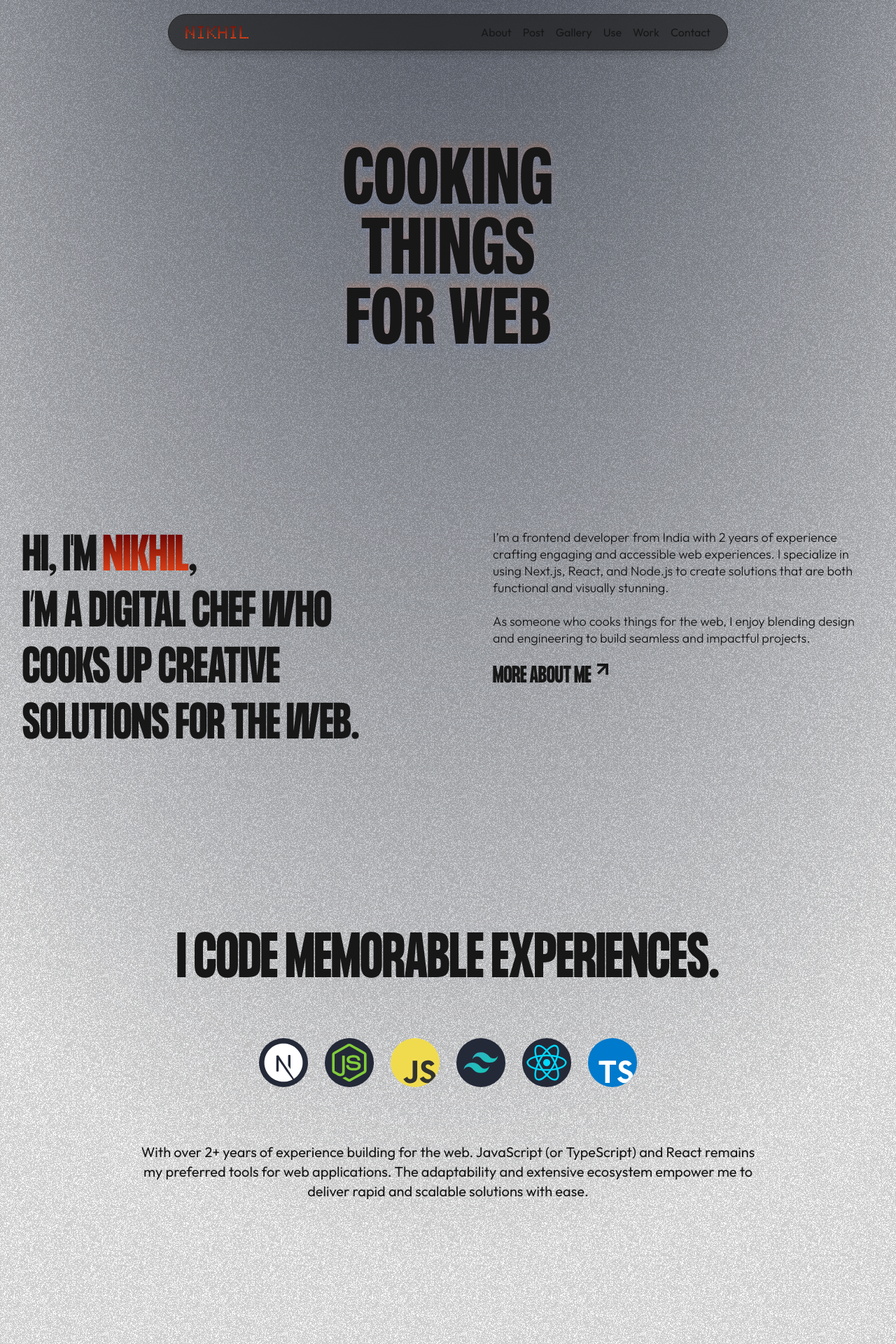
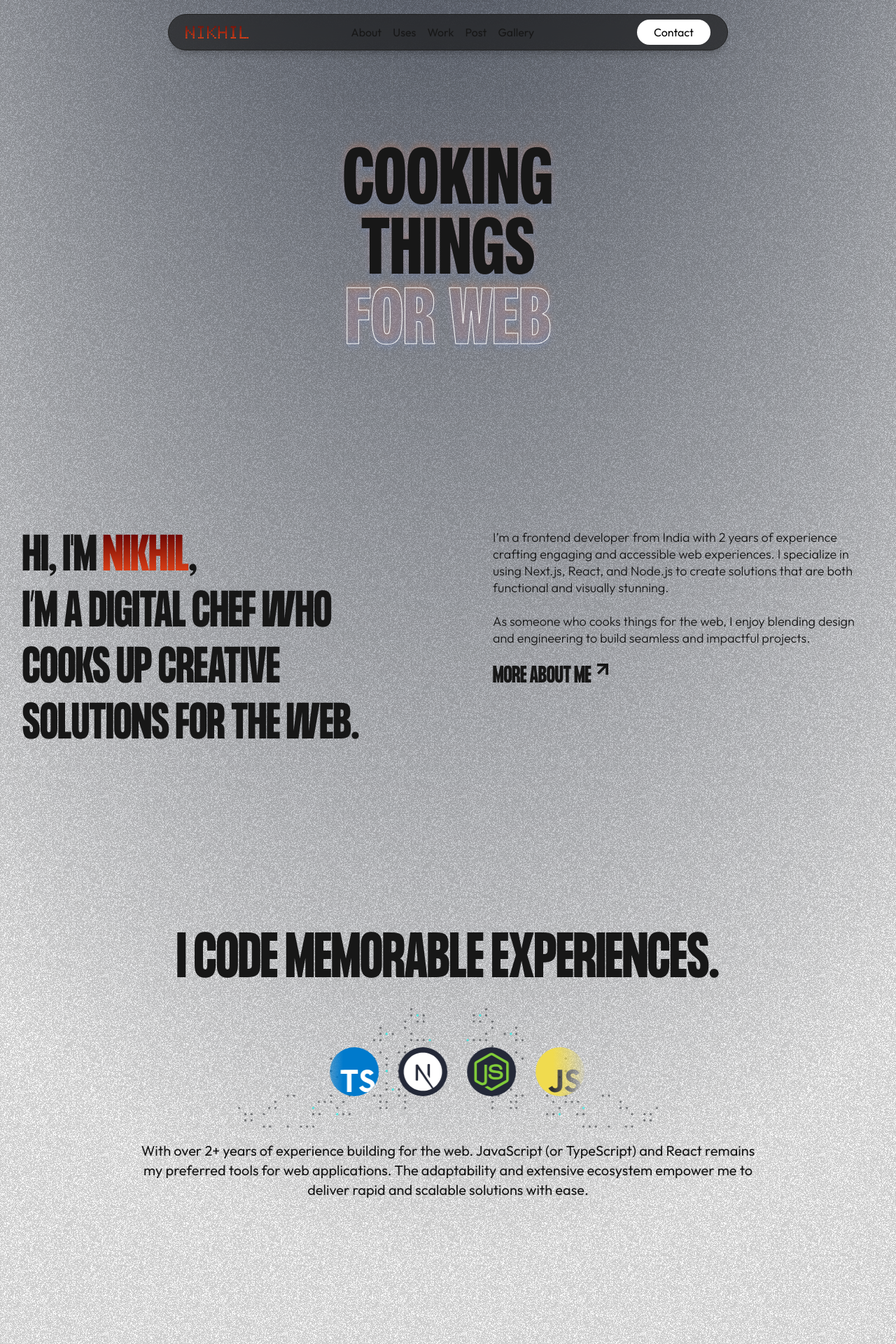
Before and after one commit to justnikee/portfolio_website, a Next.js app: page / in a window 1280 px wide. Shown: the top 1920 px of the page at 70% size. Built offline with nearby package versions, Linux system fonts and the light colour scheme.

Commit message:
hero and header animations

```diff
--- a/app/components/MaskContainer.tsx
+++ b/app/components/MaskContainer.tsx
@@ -1,6 +1,5 @@
 "use client"
 import React, { useRef, useState } from 'react';
-
 
 type Props = {
     title: string;
@@ -10,7 +9,7 @@ type Props = {
 
 const MaskContainer = ({title, description, email}: Props) => {
 
-    const emailRef = useRef<HTMLHeadElement>(null);
+    const emailRef = useRef<HTMLHeadingElement>(null);
     const [copyText, setCopyText] = useState('Copy')
 
 const handleCopy = () => {
--- a/app/globals.css
+++ b/app/globals.css
@@ -210,3 +210,50 @@ background-size: 200% 100%;
     background-image: linear-gradient(90deg, #fff -1.53%, transparent -1.52%, #666 50%, transparent);
     z-index: -1;
 }
+
+
+.maskImage{
+  mask-image: linear-gradient(to right, rgba(0, 0, 0, 0) 0%, rgb(0, 0, 0) 12.5%, rgb(0, 0, 0) 87.5%, rgba(0, 0, 0, 0) 100%);
+ overflow: hidden;
+ position: relative;
+ background: transparent;
+ height: 70px;
+}
+
+.maskImage > div{
+  position: absolute;
+  width: 100%;
+  height: 100%;
+  margin: 0;
+  /* Starting position */
+  -moz-transform:translateX(100%);
+  -webkit-transform:translateX(100%);
+  transform:translateX(100%);
+  /* Apply animation to this element */
+  -moz-animation: scroll-left 28s linear infinite;
+  -webkit-animation: scroll-left 28s linear infinite;
+  animation: scroll-left 28s linear infinite;
+}
+
+
+/* Move it (define the animation) */
+@-moz-keyframes scroll-left {
+  0%   { -moz-transform: translateX(100%); }
+  100% { -moz-transform: translateX(-100%); }
+ }
+ @-webkit-keyframes scroll-left {
+  0%   { -webkit-transform: translateX(100%); }
+  100% { -webkit-transform: translateX(-100%); }
+ }
+ @keyframes scroll-left {
+  0%   {
+  -moz-transform: translateX(100%); /* Browser bug fix */
+  -webkit-transform: translateX(100%); /* Browser bug fix */
+  transform: translateX(100%);
+  }
+  100% {
+  -moz-transform: translateX(-100%); /* Browser bug fix */
+  -webkit-transform: translateX(-100%); /* Browser bug fix */
+  transform: translateX(-100%);
+  }
+ }
--- a/app/ui/Contact.tsx
+++ b/app/ui/Contact.tsx
@@ -5,7 +5,7 @@ type Props = {}
 
 const Contact = (props: Props) => {
   return (
-    <div className='flex justify-center py-32 px-5'>
+    <div id='Contact' className='flex justify-center py-32 px-5'>
         <div className='sm:px-[32px] sm:py-0 max-w-[1300px] m-auto relative'>
         <MaskContainer title="Let's Build Something Great!!"
         email='nikhil98161@gmail.com'
--- a/app/ui/Footer.tsx
+++ b/app/ui/Footer.tsx
@@ -48,7 +48,7 @@ const FooterBottom: React.FC = () => {
   useEffect(() => {
     const container = animationRef.current;
     if (container) {
-      const spans = gsap.utils.toArray(container.children);
+      const spans = gsap.utils.toArray(container.children) as HTMLElement[];
 
       // Create horizontal loop
       const tl = horizontalLoop(spans, {
--- a/app/ui/Header.tsx
+++ b/app/ui/Header.tsx
@@ -1,36 +1,112 @@
-import Link from 'next/link'
-import React from 'react'
-import Image from 'next/image';
+"use client";
 
-type Props = {}
+import Link from "next/link";
+import React, { useRef, useEffect } from "react";
+import Image from "next/image";
+import gsap from "gsap";
 
-const links = ["About", "Post", "Gallery", "Use", "Work", "Contact"];
+type Props = {};
+
+const links = ["About", "Uses", "Work", "Post", "Gallery"];
 
 const Header = (props: Props) => {
+    const header = useRef<HTMLHeadingElement>(null);
+    const sectionRefs = useRef<Record<string, HTMLElement | null>>({});
+    const contactRef = useRef<HTMLElement | null>(null);
+
+    useEffect(() => {
+        links.forEach((link) => {
+            sectionRefs.current[link] = document.getElementById(link);
+        });
+        contactRef.current = document.getElementById("Contact");
+    }, []);
+
+    useEffect(() => {
+        if (header.current) {
+            gsap.fromTo(
+                header.current,
+                {
+                    y: -100,
+                    opacity: 0,
+                },
+                {
+                    y: 0,
+                    opacity: 1,
+                    duration: 1,
+                    delay: 2,
+                    ease: "power3.out",
+                }
+            );
+        }
+    }, []);
+
+    const handleLinkClick = (event: React.MouseEvent<HTMLAnchorElement>, link: string) => {
+        event.preventDefault();
+        const targetRef = sectionRefs.current[link];
+        if (targetRef) {
+            const headerOffset = 100;
+            const elementPosition = targetRef.offsetTop;
+            const offsetPosition = elementPosition - headerOffset;
+
+            window.scrollTo({
+                top: offsetPosition,
+                behavior: "smooth",
+            });
+        }
+    };
+
+    const handleContactClick = (event: React.MouseEvent<HTMLAnchorElement>) => {
+        event.preventDefault();
+        if (contactRef.current) {
+            const headerOffset = 100;
+            const elementPosition = contactRef.current.offsetTop;
+            const offsetPosition = elementPosition - headerOffset;
+
+            window.scrollTo({
+                top: offsetPosition,
+                behavior: "smooth",
+            });
+        }
+    };
+
     return (
-    <header className='w-full pt-5 sticky top-0 z-10'>
-        <div className='max-w-[800px] h-[52px] m-auto flex items-center justify-between w-full bg-[hsla(0,0%,5%,.6)] rounded-[100px] py-2 px-6 border border-[#212121]' style={{
-            boxShadow: '0 .6px .6px -1.25px rgba(0,0,0,.467),0 2.2px 2.2px -2.5px rgba(0,0,0,.41),0 10px 10px -3.75px rgba(0,0,0,.16)',
-            backdropFilter: 'blur(12px)',
-        }}>
+        <header ref={header} className="w-full pt-5 sticky top-0 z-10 opacity-0">
+            <div
+                className="max-w-[800px] h-[52px] m-auto flex items-center justify-between w-full bg-[hsla(0,0%,5%,.6)] rounded-[100px] py-2 px-6 border border-[#212121]"
+                style={{
+                    boxShadow: "0 .6px .6px -1.25px rgba(0,0,0,.467),0 2.2px 2.2px -2.5px rgba(0,0,0,.41),0 10px 10px -3.75px rgba(0,0,0,.16)",
+                    backdropFilter: "blur(12px)",
+                }}
+            >
                 <div>
-             <Link className='' href={'/'}>
-             <Image width={90} height={40} alt='Nikhil Logo' src='/main_images/NIKHIL.png' />
+                    <Link href={"/"}>
+                        <Image width={90} height={40} alt="Nikhil Logo" src="/main_images/NIKHIL.png" />
                     </Link>
                 </div>
-         <div className='flex gap-4'>
-            {
-                links.map((link, index) => (
-                    <Link className='font-[outfit]' href={"#"} key={index}>
-                        <span>{links[index]}</span>
-                    </Link>
-                ))
-            }
+                <div className="flex gap-4">
+                    {links.map((link, index) => (
+                        <a
+                            key={index}
+                            href={`#${link}`}
+                            className="font-[outfit] scroll-link"
+                            onClick={(e) => handleLinkClick(e, link)}
+                        >
+                            <span>{link}</span>
+                        </a>
+                    ))}
+                </div>
+                <div>
+                    <a
+                        className="bg-white px-6 py-2 text-black rounded-full font-[outfit]"
+                        href="#Contact"
+                        onClick={handleContactClick}
+                    >
+                        Contact
+                    </a>
                 </div>
             </div>
         </header>
-  )
-}
+    );
+};
 
-
-export default Header
+export default Header;
--- a/app/ui/Hero.tsx
+++ b/app/ui/Hero.tsx
@@ -1,8 +1,42 @@
-import React from 'react'
+"use client";
+import React, { useEffect, useRef } from 'react';
+import { gsap } from 'gsap';
 
 type Props = {}
 
 const Hero = (props: Props) => {
+
+    const headingOne = useRef<HTMLSpanElement>(null);
+    const headingTwo = useRef<HTMLSpanElement>(null);
+    const headingThree = useRef<HTMLSpanElement>(null);
+
+    useEffect(() => {
+        if (headingOne.current && headingTwo.current && headingThree.current) {
+            gsap.fromTo(headingOne.current,
+                { y: 100, opacity: 0 },
+                { y: 0, opacity: 1, duration: 1, delay: 0.5, ease: 'power3.out' }
+            );
+            gsap.fromTo(headingTwo.current,
+                { y: 100, opacity: 0 },
+                { y: 0, opacity: 1, duration: 1, delay: 1, ease: 'power3.out' }
+            );
+            gsap.fromTo(headingThree.current,
+                { y: 100, opacity: 0 },
+                { y: 0, opacity: 1, duration: 1, delay: 1.5, ease: 'power3.out' }
+            );
+
+            gsap.to(headingThree.current, {
+                duration: 1,
+                repeat: -1,
+                delay: 5,
+                repeatDelay: 1,
+                yoyo: true,
+                textStroke: '1px hsl(0, 0%, 100%)',
+                color: 'transparent',
+            });
+        }
+    }, []);
+
     return (
         <div className='flex justify-center py-32'>
             <div className='sm:px-[32px] sm:py-0 max-w-[1300px] m-auto'>
@@ -11,9 +45,9 @@ const Hero = (props: Props) => {
                         fontSize: 'clamp(4rem, 10vw, 7rem)',
                         textShadow: '0 5px 10px rgba(0, 87, 255, .1), 0 -5px 8px rgba(255, 90, 0, .15), 0 0 15px hsla(0, 0%, 100%, .15)'
                     }}>
-                    <span className='block'>Cooking</span>
-                    <span className='block'>Things</span>
-                    <span className='block'>For Web</span>
+                        <span ref={headingOne} className='block opacity-0'>Cooking</span>
+                        <span ref={headingTwo} className='block opacity-0'>Things</span>
+                        <span ref={headingThree} className='block opacity-0'>For Web</span>
                     </h1>
                 </div>
             </div>
@@ -21,4 +55,4 @@ const Hero = (props: Props) => {
     )
 }
 
-export default Hero
+export default Hero;
--- a/app/ui/TechOverview.tsx
+++ b/app/ui/TechOverview.tsx
@@ -1,22 +1,55 @@
 import React from 'react'
+import Image from 'next/image'
 
 type Props = {}
 
 const TechOverview = (props: Props) => {
   return (
-    <div className='py-32 px-5'>
+    <div id='Uses' className='py-32 px-5'>
         <div className='sm:px-[32px] sm:py-0 max-w-[1300px] m-auto'>
             <div>
                 <h2 className='text-5xl leading-[3.5rem] sm:text-[5rem] font-[Heading] uppercase sm:leading-[5rem] text-center'>I Code Memorable Experiences.</h2>
             </div>
             <div>
-                <div className="floating-icons mt-14 m-auto flex items-center gap-6 justify-center">
+                <div className='flex justify-center mt-7'>
+                    <Image className='absolute' src="/main_images/tech-bg.svg" width={600} height={100} alt="dots" />
+                    <div>
+                    <div className='w-[400px] mt-14 m-auto'>
+                <div className="maskImage">
+                    <div className='flex justify-center gap-7'>
+                    <TechIcons/>
+                    <TechIcons/>
+                    <TechIcons/>
+                </div>
+                </div>
+                </div>
+                <div>
+                    <p className='font-[outfit] text-xl mt-16 max-w-[900px] text-center m-auto'>
+                    With over 2+ years of experience building for the web. JavaScript (or TypeScript) and React remains my preferred tools for web applications. The adaptability and extensive ecosystem empower me to deliver rapid and scalable solutions with ease.
+                    </p>
+                </div>
+                </div>
+            </div>
+        </div>
+    </div>
+    </div>
+  )
+}
+
+
+
+function TechIcons(){
+    return(
+        <>
+                <div>
                         <svg className='icon rounded-full' xmlns="http://www.w3.org/2000/svg" width={70} height={70} viewBox="0 0 256 256">
                         <g fill="none">
                         <rect width={256} height={256} fill="#242938" rx={60}></rect>
                         <path fill="#fff" d="M121.451 28.054c-.43.039-1.799.176-3.031.273c-28.406 2.561-55.014 17.889-71.867 41.447C37.17 82.873 31.167 97.731 28.9 113.47c-.801 5.494-.899 7.117-.899 14.565c0 7.449.098 9.072.9 14.565c5.434 37.556 32.16 69.111 68.406 80.802c6.491 2.092 13.333 3.519 21.114 4.379c3.031.332 16.129.332 19.16 0c13.431-1.486 24.809-4.809 36.031-10.538c1.72-.879 2.053-1.114 1.818-1.309c-.156-.118-7.488-9.952-16.285-21.838l-15.992-21.603l-20.04-29.658c-11.026-16.305-20.097-29.639-20.176-29.639c-.078-.019-.156 13.158-.195 29.248c-.059 28.172-.078 29.306-.43 29.97c-.508.958-.899 1.349-1.721 1.78c-.625.312-1.173.371-4.125.371h-3.382l-.9-.567a3.65 3.65 0 0 1-1.31-1.427l-.41-.88l.04-39.198l.058-39.218l.606-.763c.313-.41.978-.938 1.447-1.192c.801-.391 1.114-.43 4.496-.43c3.989 0 4.653.156 5.69 1.29c.293.313 11.143 16.657 24.125 36.344a89122 89122 0 0 0 39.452 59.765l15.836 23.989l.802-.528c7.096-4.614 14.604-11.183 20.547-18.026c12.649-14.526 20.802-32.238 23.539-51.124c.801-5.493.899-7.116.899-14.565s-.098-9.071-.899-14.565c-5.435-37.556-32.161-69.11-68.407-80.801c-6.393-2.073-13.196-3.5-20.821-4.36c-1.877-.196-14.8-.41-16.422-.254m40.938 60.489c.938.469 1.701 1.368 1.975 2.306c.156.509.195 11.379.156 35.875l-.059 35.152l-6.197-9.502l-6.217-9.501v-25.552c0-16.52.078-25.807.195-26.257c.313-1.094.997-1.954 1.936-2.463c.801-.41 1.095-.45 4.164-.45c2.894 0 3.402.04 4.047.392"></path>
                         </g>
                         </svg>
+                    </div>
+                    <div>
                         <svg className='icon rounded-full' xmlns="http://www.w3.org/2000/svg" width={70} height={70} viewBox="0 0 256 256">
                         <g fill="none">
                         <rect width={256} height={256} fill="#242938" rx={60}></rect>
@@ -24,12 +57,16 @@ const TechOverview = (props: Props) => {
                         <path fill="#81cd39" d="M141.372 89.335c10.745-.692 22.248-.41 31.917 4.884c7.487 4.056 11.637 12.57 11.769 20.887c-.209 1.121-1.382 1.74-2.453 1.663c-3.117-.004-6.236.043-9.353-.021c-1.323.051-2.091-1.168-2.257-2.337c-.896-3.98-3.067-7.921-6.812-9.841c-5.75-2.878-12.416-2.733-18.686-2.673c-4.577.242-9.499.639-13.377 3.33c-2.977 2.039-3.881 6.155-2.819 9.47c1.002 2.38 3.749 3.148 5.998 3.856c12.949 3.387 26.671 3.049 39.373 7.506c5.259 1.817 10.403 5.35 12.203 10.856c2.355 7.38 1.323 16.2-3.928 22.124c-4.258 4.875-10.459 7.529-16.644 8.97c-8.228 1.835-16.767 1.882-25.123 1.067c-7.857-.896-16.034-2.96-22.099-8.313c-5.187-4.504-7.72-11.522-7.469-18.294c.06-1.144 1.199-1.942 2.295-1.848c3.139-.025 6.279-.034 9.418.005c1.255-.09 2.184.994 2.249 2.176c.578 3.791 2.003 7.771 5.31 10.018c6.38 4.117 14.387 3.835 21.693 3.95c6.053-.268 12.848-.349 17.787-4.35c2.606-2.282 3.378-6.1 2.674-9.384c-.763-2.773-3.664-4.065-6.155-4.91c-12.783-4.043-26.659-2.576-39.318-7.149c-5.14-1.816-10.11-5.25-12.084-10.53c-2.755-7.473-1.493-16.717 4.308-22.44c5.656-5.695 13.82-7.888 21.583-8.672"></path>
                         </g>
                         </svg>
+                    </div>
+                    <div>
                         <svg className='icon rounded-full' xmlns="http://www.w3.org/2000/svg" width={70} height={70} viewBox="0 0 256 256">
                         <g fill="none">
                         <rect width={256} height={256} fill="#f0db4f" rx={60}></rect>
                         <path fill="#323330" d="m67.312 213.932l19.59-11.856c3.78 6.701 7.218 12.371 15.465 12.371c7.905 0 12.889-3.092 12.889-15.12v-81.798h24.058v82.138c0 24.917-14.606 36.259-35.916 36.259c-19.245 0-30.416-9.967-36.087-21.996m85.07-2.576l19.588-11.341c5.157 8.421 11.859 14.607 23.715 14.607c9.969 0 16.325-4.984 16.325-11.858c0-8.248-6.53-11.17-17.528-15.98l-6.013-2.579c-17.357-7.388-28.871-16.668-28.871-36.258c0-18.044 13.748-31.792 35.229-31.792c15.294 0 26.292 5.328 34.196 19.247l-18.731 12.029c-4.125-7.389-8.591-10.31-15.465-10.31c-7.046 0-11.514 4.468-11.514 10.31c0 7.217 4.468 10.139 14.778 14.608l6.014 2.577c20.449 8.765 31.963 17.699 31.963 37.804c0 21.654-17.012 33.51-39.867 33.51c-22.339 0-36.774-10.654-43.819-24.574"></path>
                         </g>
                         </svg>
+                    </div>
+                    <div>
                         <svg className='icon rounded-full' xmlns="http://www.w3.org/2000/svg" width={70} height={70} viewBox="0 0 256 256">
                         <g fill="none">
                         <rect width={256} height={256} fill="#242938" rx={60}></rect>
@@ -42,6 +79,8 @@ const TechOverview = (props: Props) => {
                         </defs>
                         </g>
                         </svg>
+                    </div>
+                    <div>
                         <svg className='icon rounded-full' xmlns="http://www.w3.org/2000/svg" width={70} height={70} viewBox="0 0 256 256">
                         <g fill="none">
                         <rect width={256} height={256} fill="#242938" rx={60}></rect>
@@ -51,6 +90,8 @@ const TechOverview = (props: Props) => {
                         <path stroke="#00d8ff" strokeWidth={8.91} d="M95.012 147.578c-12.549-21.674-21.093-43.616-24.659-61.826c-4.293-21.941-1.258-38.716 7.387-43.72c9.009-5.216 26.052.834 43.934 16.712c13.52 12.004 27.403 30.061 39.316 50.639c12.214 21.098 21.368 42.473 24.929 60.461c4.506 22.764.859 40.157-7.978 45.272c-8.574 4.964-24.265-.291-40.996-14.689c-14.136-12.164-29.26-30.959-41.933-52.849Z" clipRule="evenodd"></path>
                         </g>
                         </svg>
+                    </div>
+                    <div>
                         <svg className='icon rounded-full' xmlns="http://www.w3.org/2000/svg" width={70} height={70} viewBox="0 0 256 256">
                         <g fill="none">
                         <rect width={256} height={256} fill="#007acc" rx={60}></rect>
@@ -58,15 +99,9 @@ const TechOverview = (props: Props) => {
                         </g>
                         </svg>
                     </div>
-                <div>
-                    <p className='font-[outfit] text-xl mt-16 max-w-[900px] text-center m-auto'>
-                    With over 2+ years of experience building for the web. JavaScript (or TypeScript) and React remains my preferred tools for web applications. The adaptability and extensive ecosystem empower me to deliver rapid and scalable solutions with ease.
-                    </p>
-                </div>
-            </div>
-        </div>
-    </div>
+        </>
     )
 }
 
+
 export default TechOverview
--- a/app/ui/Work.tsx
+++ b/app/ui/Work.tsx
@@ -5,7 +5,7 @@ type Props = {}
 
 const Work = (props: Props) => {
   return (
-    <div className='work flex justify-center py-32 px-4'>
+    <div id='Work' className='work flex justify-center py-32 px-4'>
     <div className='sm:px-[32px] sm:py-0 max-w-[1300px] m-auto'>
     <div>
         <h2 className='sm:text-[5rem] text-5xl leading-[3.5rem] font-[Heading] uppercase sm:leading-[5rem] text-center mb-16'>Work</h2>
```
Also changed, not shown: app/ui/About.tsx (+39 -4 lines), public/main_images/svg1423867293_28904.png (added), public/main_images/tech-bg.svg (added). Lines whose indentation alone changed are shown as unchanged.
